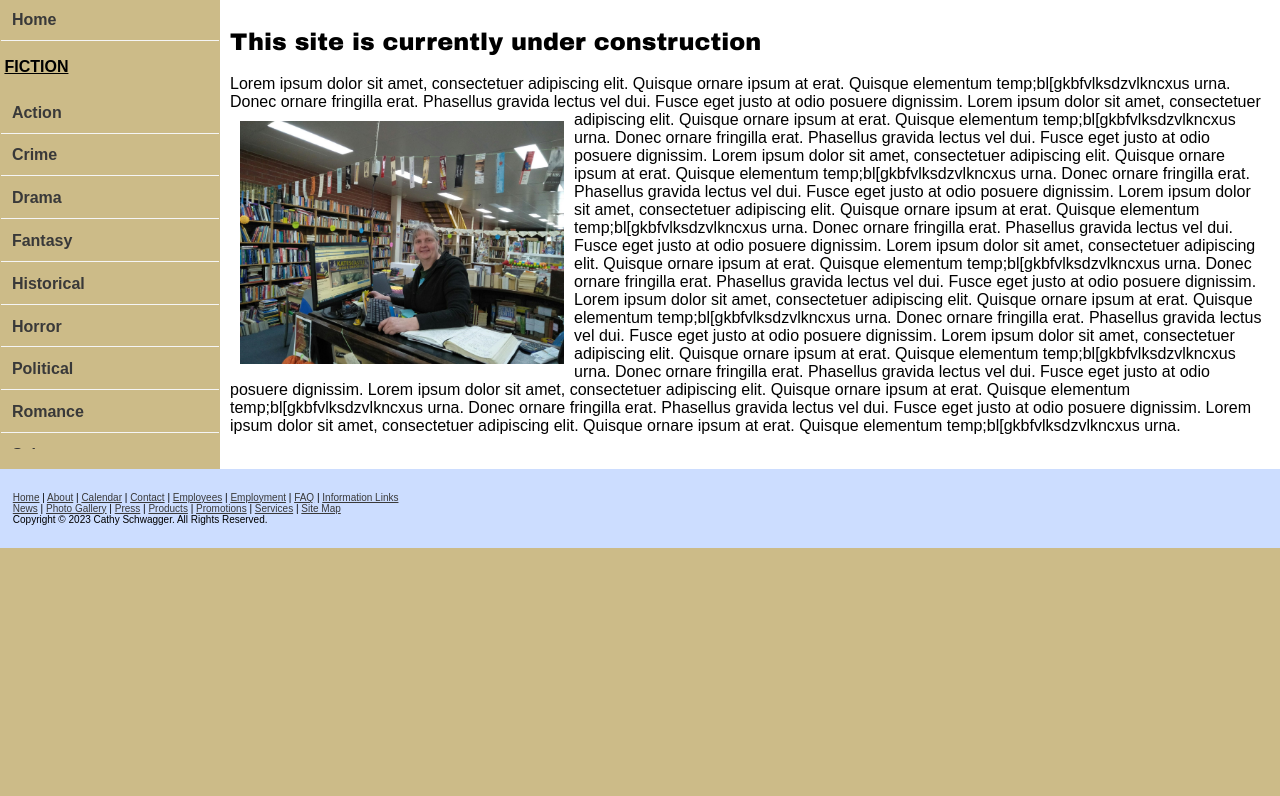
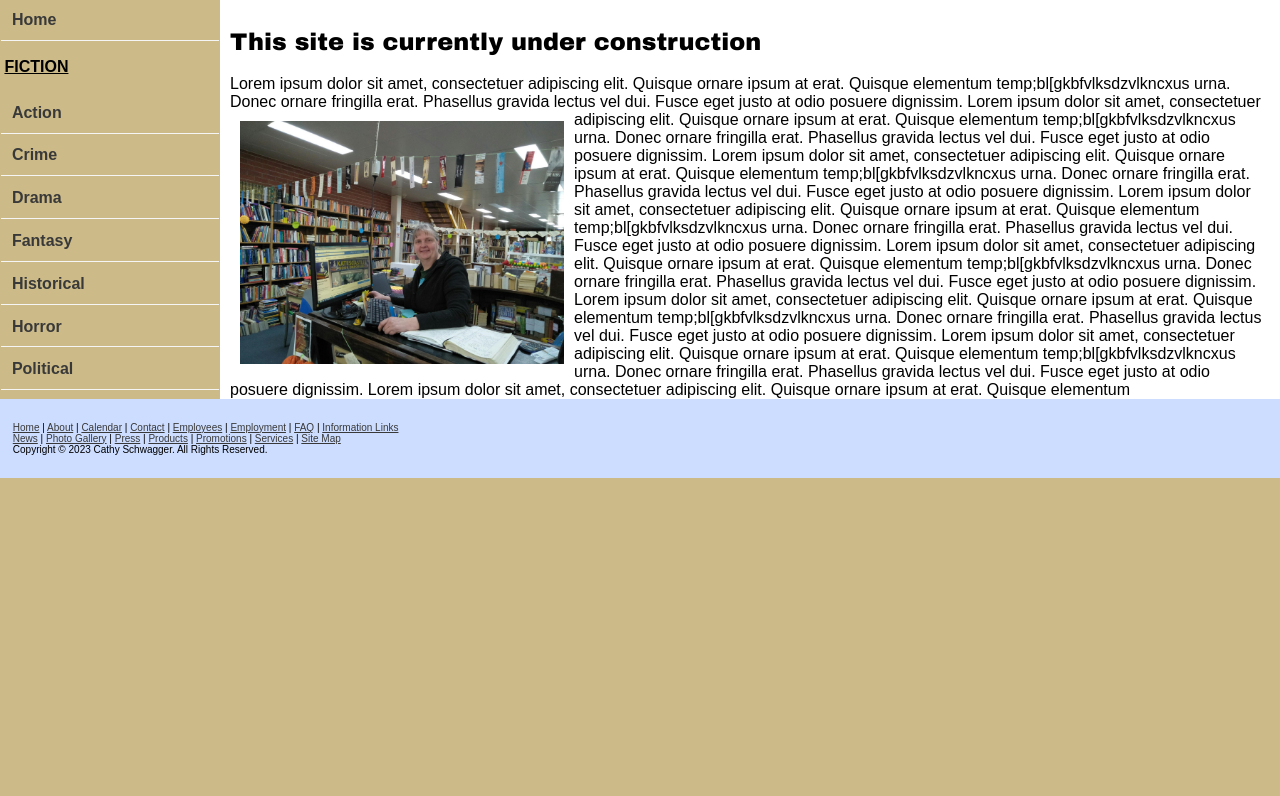
Before and after one commit to cathyschwager/cathyschwager.github.io, a PHP site: page / in a window 1280 px wide. Shown: the part 151-947 px from the top of the page. Run offline with PHP 8.4, Linux system fonts and the light colour scheme.

Commit message:
Add files via upload

```diff
--- a/KatescastleBookEmporium/styles/style2.css
+++ b/KatescastleBookEmporium/styles/style2.css
@@ -21,7 +21,7 @@ body {
 #page_content {
 	position: relative;
 	overflow: hidden;
-	height: 470px;
+	height: 400px;
 }
 #sidebar {
 	display:inline-block;
@@ -30,7 +30,7 @@ body {
 	width: 140px;
 	background-color: #cb8;
 	overflow-y: auto;
-	height: 450px;
+	height: 400px;
 	width: 220px;
 }
 #content {
```
